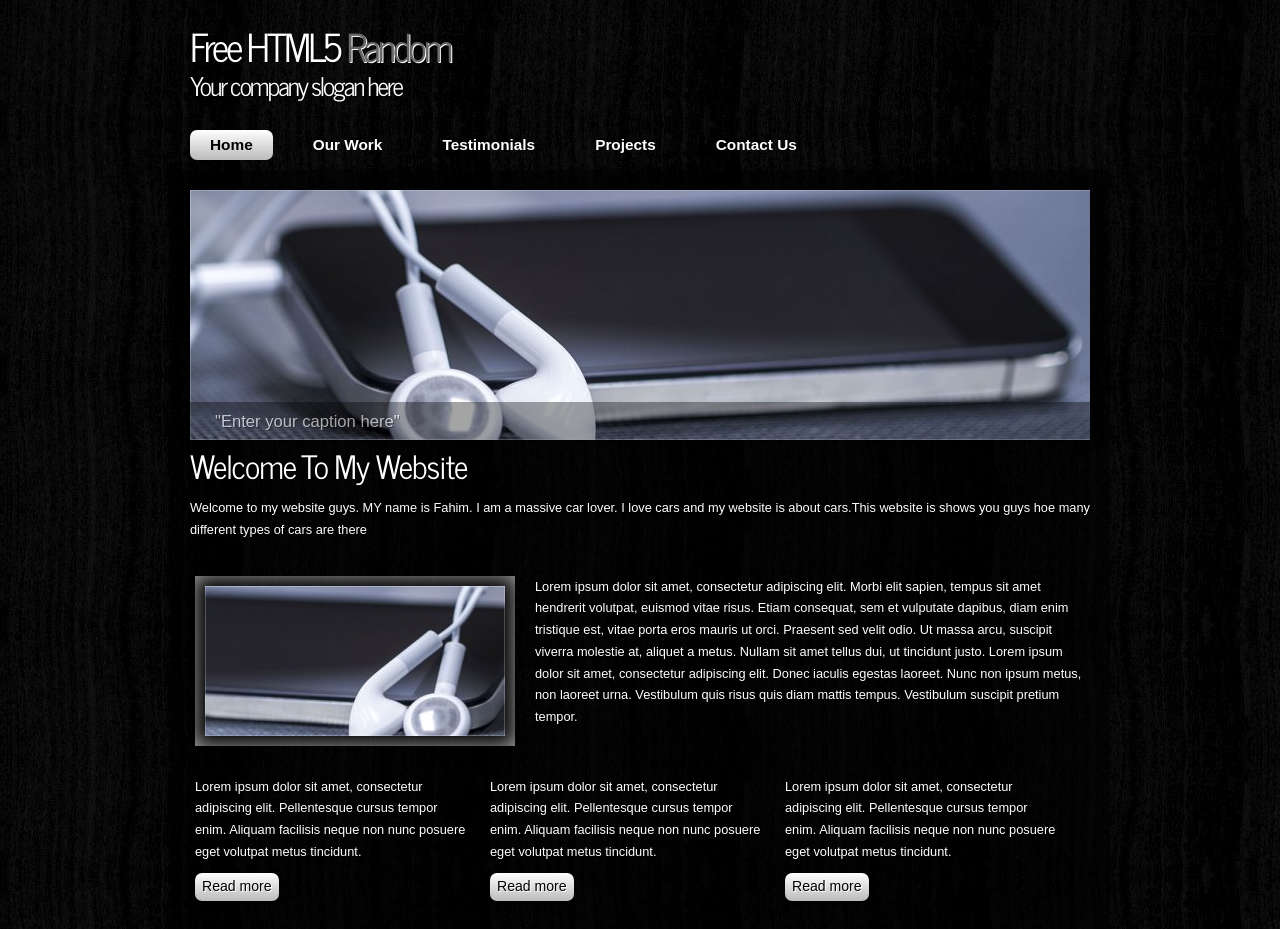
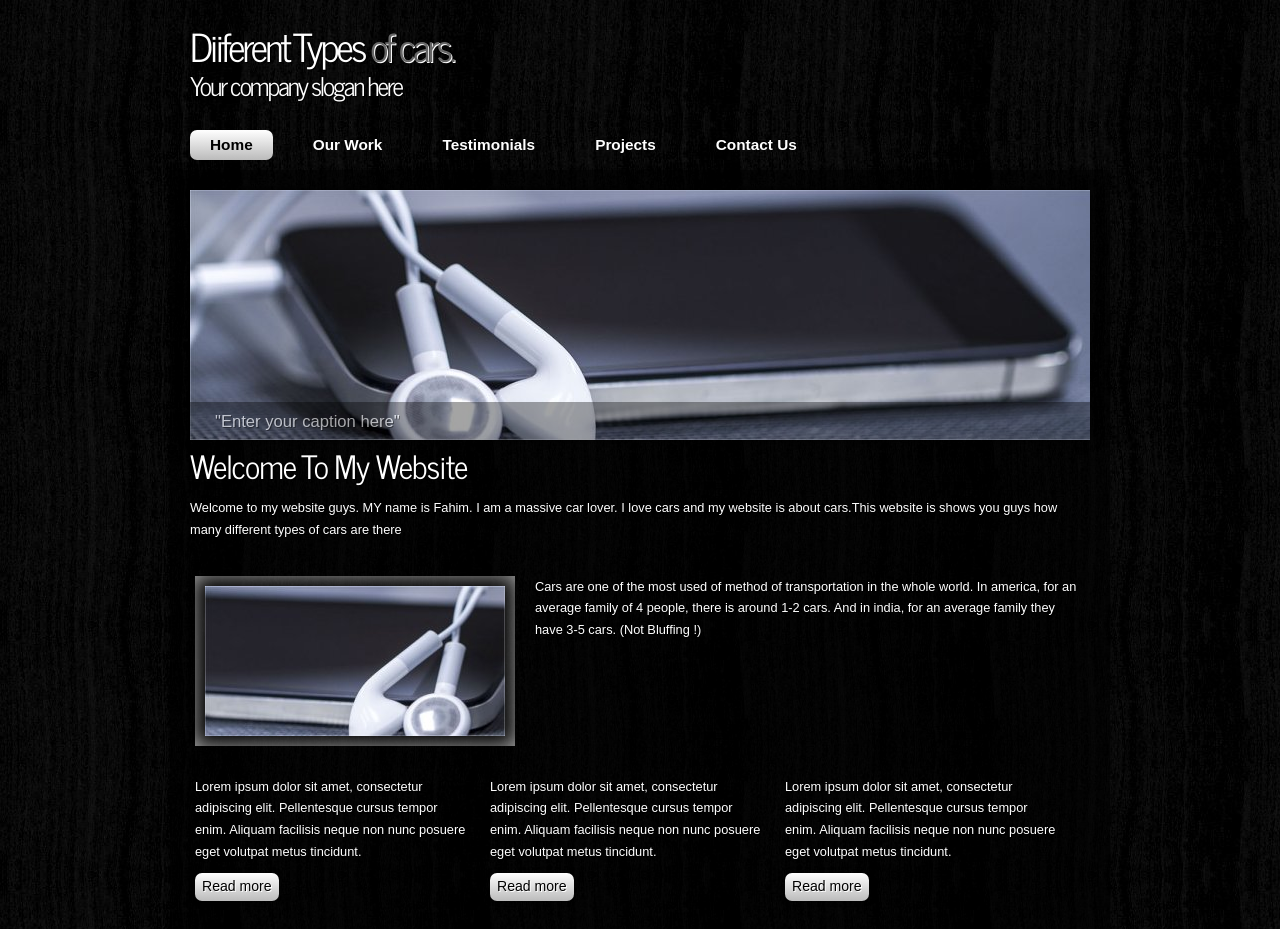
Before and after one commit to BlazingRotor24/BlazingRotor24.github.io, a plain HTML site: page index.html in a window 1280 px wide. Shown: the top 929 px of the page. Drawn offline with Linux system fonts and the light colour scheme.

Commit message:
Changed more description

```diff
--- a/index.html
+++ b/index.html
@@ -16,7 +16,7 @@
     <header>
 	  <div id="banner">
 	    <div id="welcome">
-	      <h3>Free HTML5 <span>Random</span></h3>
+	      <h3>Diiferent Types <span>of cars.</span></h3>
 	    </div><!--close welcome-->
 	    <div id="welcome_slogan">
 	      <h3>Your company slogan here</h3>
@@ -48,13 +48,13 @@
 	  <div id="content">
         <div class="content_item">
 		  <h1>Welcome To My Website</h1>
-          <p>Welcome to my website guys. MY name is Fahim. I am a massive car lover. I love cars and my website is about cars.This website is shows you guys hoe many different types of cars are there</p>
+          <p>Welcome to my website guys. MY name is Fahim. I am a massive car lover. I love cars and my website is about cars.This website is shows you guys how many different types of cars are there</p>
 
 		  <div class="content_imagetext">
 		    <div class="content_image">
 		      <img src="images/image1.jpg" alt="image1"/>
 	        </div>
-		    <p>Lorem ipsum dolor sit amet, consectetur adipiscing elit. Morbi elit sapien, tempus sit amet hendrerit volutpat, euismod vitae risus. Etiam consequat, sem et vulputate dapibus, diam enim tristique est, vitae porta eros mauris ut orci. Praesent sed velit odio. Ut massa arcu, suscipit viverra molestie at, aliquet a metus. Nullam sit amet tellus dui, ut tincidunt justo. Lorem ipsum dolor sit amet, consectetur adipiscing elit. Donec iaculis egestas laoreet. Nunc non ipsum metus, non laoreet urna. Vestibulum quis risus quis diam mattis tempus. Vestibulum suscipit pretium tempor. </p>
+		    <p>Cars are one of the most used of method of transportation in the whole world. In america, for an average family of 4 people, there is around 1-2 cars. And in india, for an average family  they have 3-5 cars. (Not Bluffing !)  </p>
 		  </div><!--close content_imagetext-->
 
 		  <div class="content_container">
```
